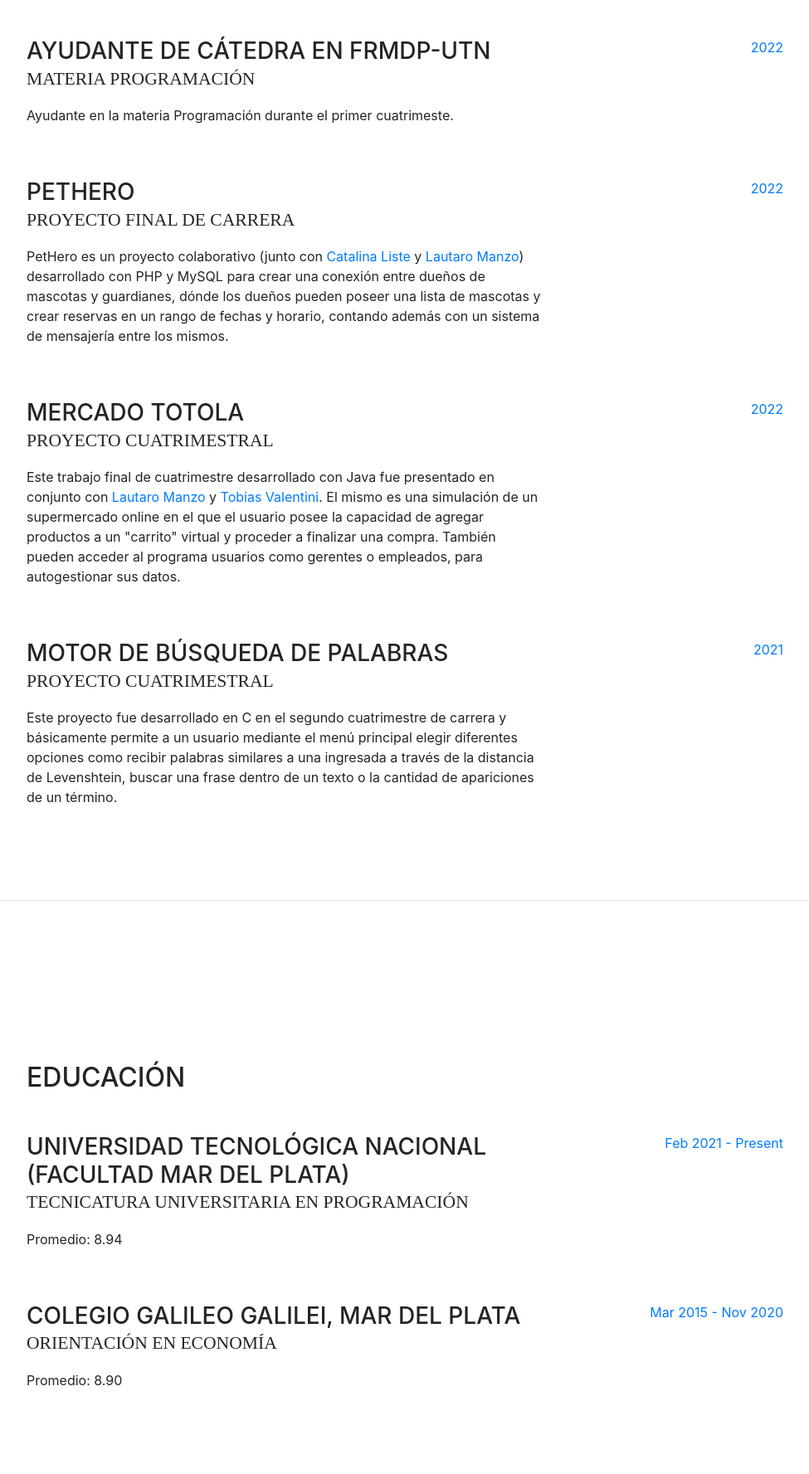
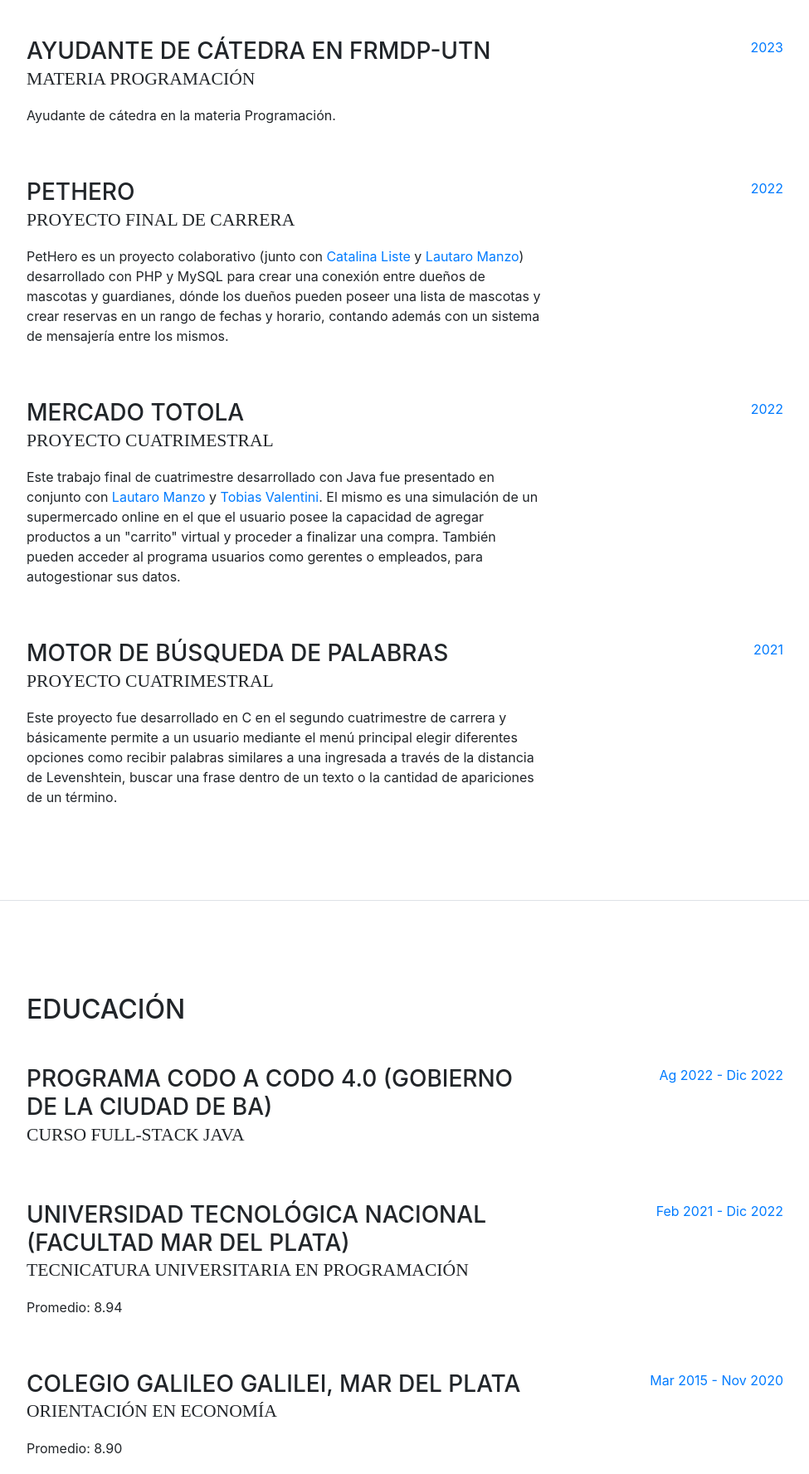
Before and after one commit to ImTobillo/Portfolio, a website with bundled scripts: page index.html in a window 1280 px wide. Shown: the part 889-2666 px from the top of the page at 83% size, without its empty margins (288-1263 px from the left). Built offline with nearby package versions, Linux system fonts and the light colour scheme; a web font is replaced by a local one.

Commit message:
commit-10

```diff
--- a/index.html
+++ b/index.html
@@ -114,7 +114,7 @@
             Soy un programador junior con experiencia en el uso de variados lenguajes y herramientas, pero más importante, con muchas ganas de seguir aprendiendo.
           </p>
           <p class="mb-5">
-            Actualmente estoy trabajando como ayudante de cátedra y buscando trabajo cómo programador luego de finalizar la Tecnicatura Universitaria en Programación en la FRMDP-UTN y comenzando a estudiar Data Science. A lo largo de la carrera, he podido adquirir suma experiencia en el desarrollo web y aplicaciones a través de diversos proyectos.
+            Actualmente estoy trabajando como ayudante de cátedra y buscando trabajo cómo programador luego de finalizar la Tecnicatura Universitaria en Programación en la FRMDP-UTN. A lo largo de la carrera, he podido adquirir suma experiencia en el desarrollo web y aplicaciones a través de diversos proyectos.
           </p>
           <ul class="list-inline list-social-icons mb-0">
             <li class="list-inline-item">
@@ -165,11 +165,11 @@
               <h3 class="mb-0">Ayudante de cátedra en FRMDP-UTN</h3>
               <div class="subheading mb-3">Materia Programación</div>
               <p>
-                Ayudante en la materia Programación durante el primer cuatrimeste.
+                Ayudante de cátedra en la materia Programación.
               </p>
             </div>
             <div class="resume-date text-md-right">
-              <span class="text-primary">2022</span>
+              <span class="text-primary">2023</span>
             </div>
           </div>
 
@@ -223,13 +223,24 @@
 
           <div class="resume-item d-flex flex-column flex-md-row mb-5">
             <div class="resume-content mr-auto">
+              <h3 class="mb-0">Programa Codo a Codo 4.0 (Gobierno de la Ciudad de BA)</h3>
+              <div class="subheading mb-3">Curso Full-Stack Java</div>
+              <!-- <div>Computer Science - Web Development Track</div> -->
+            </div>
+            <div class="resume-date text-md-right">
+              <span class="text-primary">Ag 2022 - Dic 2022</span>
+            </div>
+          </div>
+
+          <div class="resume-item d-flex flex-column flex-md-row mb-5">
+            <div class="resume-content mr-auto">
               <h3 class="mb-0">Universidad Tecnológica Nacional (Facultad Mar del Plata)</h3>
               <div class="subheading mb-3">Tecnicatura Universitaria en Programación</div>
               <!-- <div>Computer Science - Web Development Track</div> -->
               <p>Promedio: 8.94</p>
             </div>
             <div class="resume-date text-md-right">
-              <span class="text-primary">Feb 2021 - Present</span>
+              <span class="text-primary">Feb 2021 - Dic 2022</span>
             </div>
           </div>
 
@@ -301,7 +312,7 @@
             A parte de ser desarrollador, soy una persona que disfruta mucho el deporte en general y soy un aficionado de la fotografía desde hace algunos años, aunque por el momento no tenga una cámara profesional, pero es algo a lo que aspiro tener pronto.
           </p>
           <p class="mb-0">
-            Por el otro lado, en 2022 pude terminar un curso de cocina también y empecé a adentrarme, por lo que comencé a sentir interés en este arte. Pero fuera de lo que son este tipo de actividades, también me gusta pasar tiempo viendo peliculas de suspenso o aprendiendo de la comunidad de programadores y las tendencias en tecnologías.
+            Por el otro lado, en 2022 pude terminar un curso de cocina también y empecé a adentrarme, por lo que comencé a sentir interés en este arte. Pero fuera de lo que son este tipo de actividades, también me gusta pasar tiempo aprendiendo de la comunidad de programadores y las tendencias en tecnologías.
           </p>
         </div>
       </section>
```
